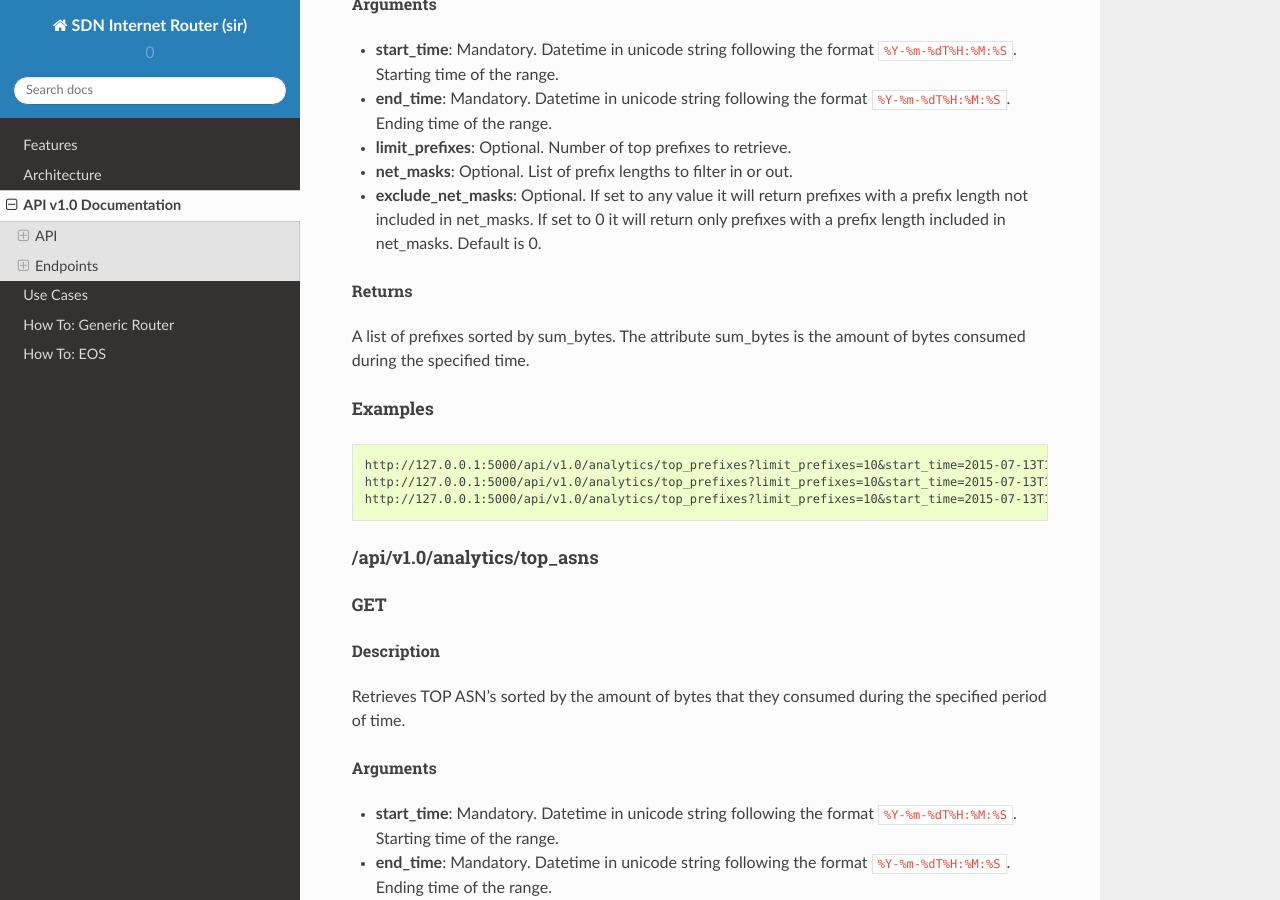
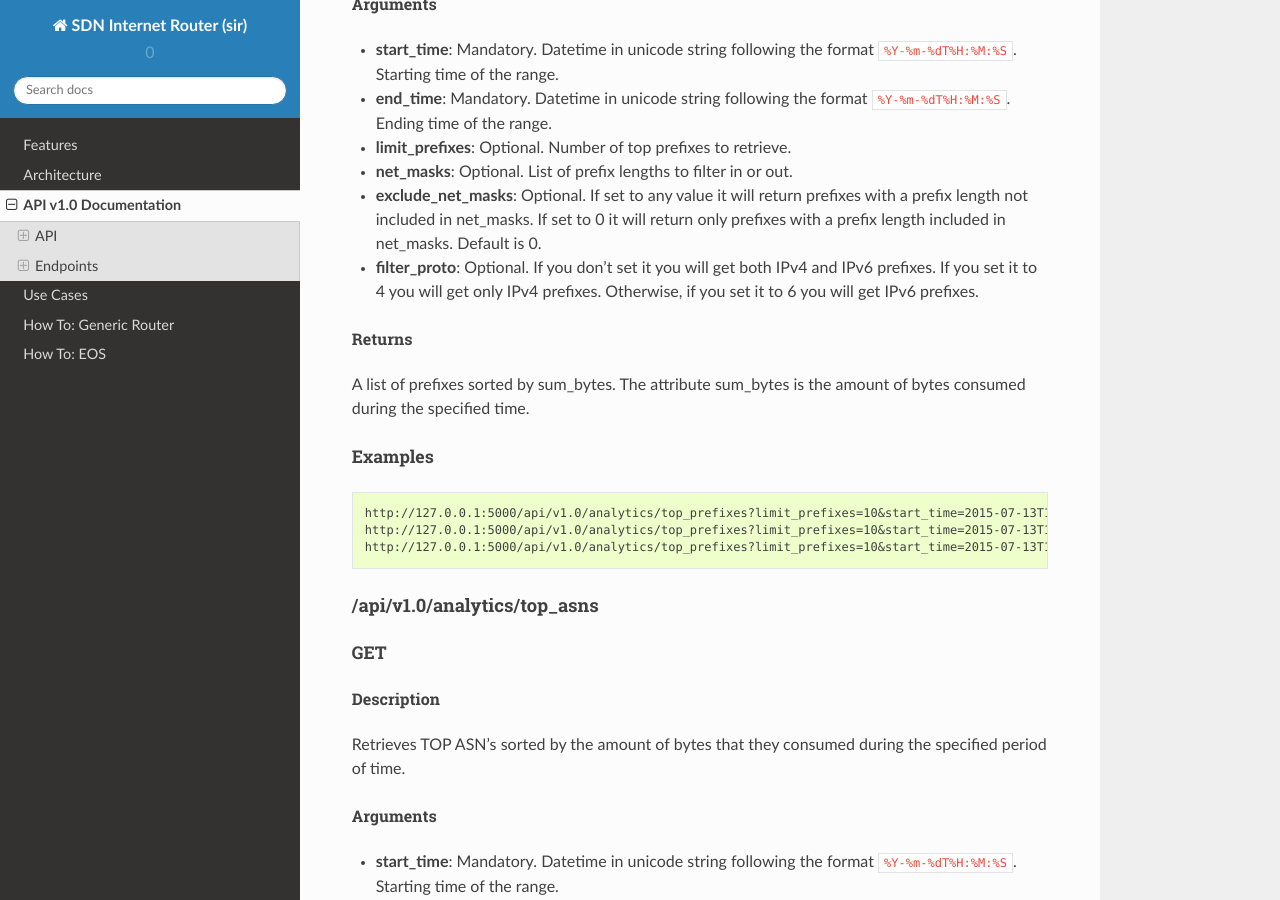
Before and after one commit to dbarrosop/sir, a Sphinx documentation site: the page built from docs/api/api_v1.0.rst, in a window 1280 px wide and 900 px high, scrolled down 1795 px. Built offline with Sphinx 7.4.7 and the Read the Docs theme 2.0.0, drawn with Linux system fonts in a browser that asks for light colours.

Commit message:
Documentation updated to reflect the optional argument filter_proto for top_prefixes API call

```diff
--- a/docs/api/api_v1.0.rst
+++ b/docs/api/api_v1.0.rst
@@ -89,6 +89,7 @@ _________
 * **limit_prefixes**: Optional. Number of top prefixes to retrieve.
 * **net_masks**: Optional. List of prefix lengths to filter in or out.
 * **exclude_net_masks**: Optional. If set to any value it will return prefixes with a prefix length not included in net_masks. If set to 0 it will return only prefixes with a prefix length included in net_masks. Default is 0.
+* **filter_proto**: Optional. If you don't set it you will get both IPv4 and IPv6 prefixes. If you set it to 4 you will get only IPv4 prefixes. Otherwise, if you set it to 6 you will get IPv6 prefixes.
 
 Returns
 _______
```
